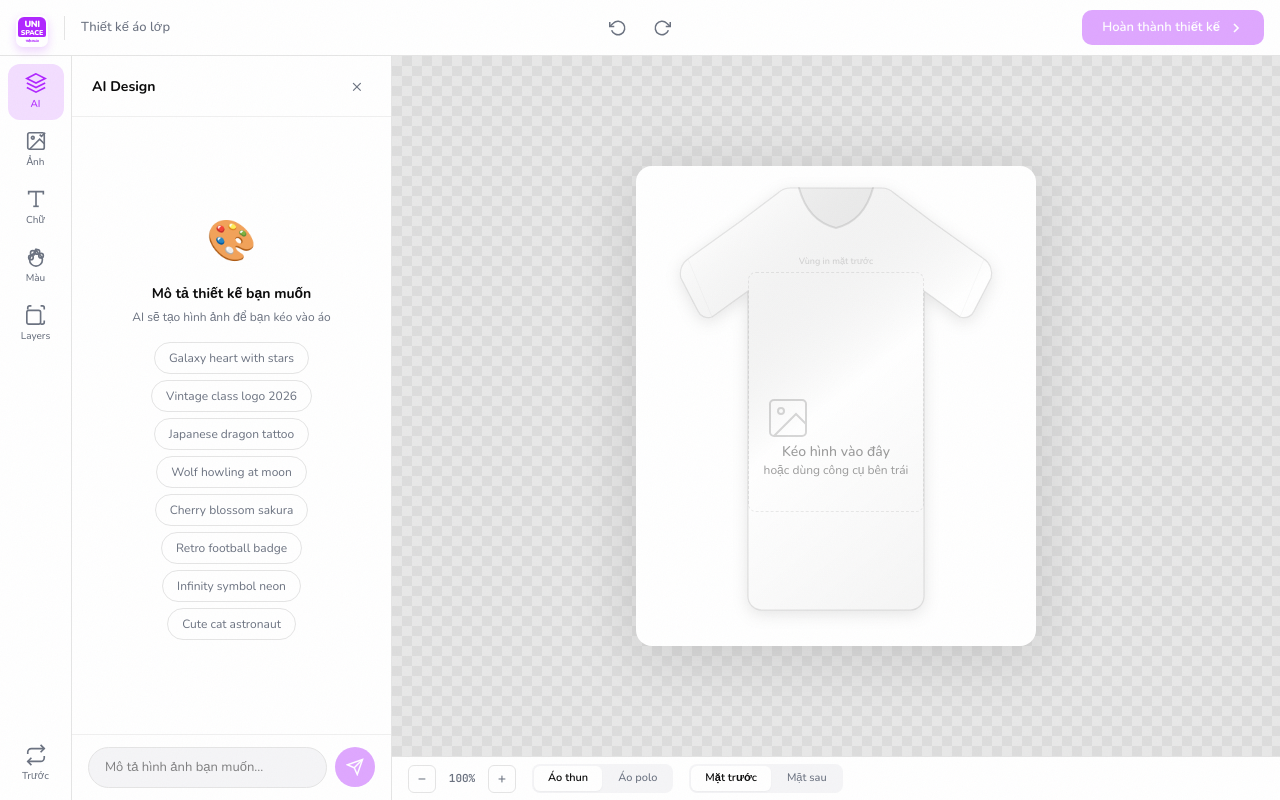
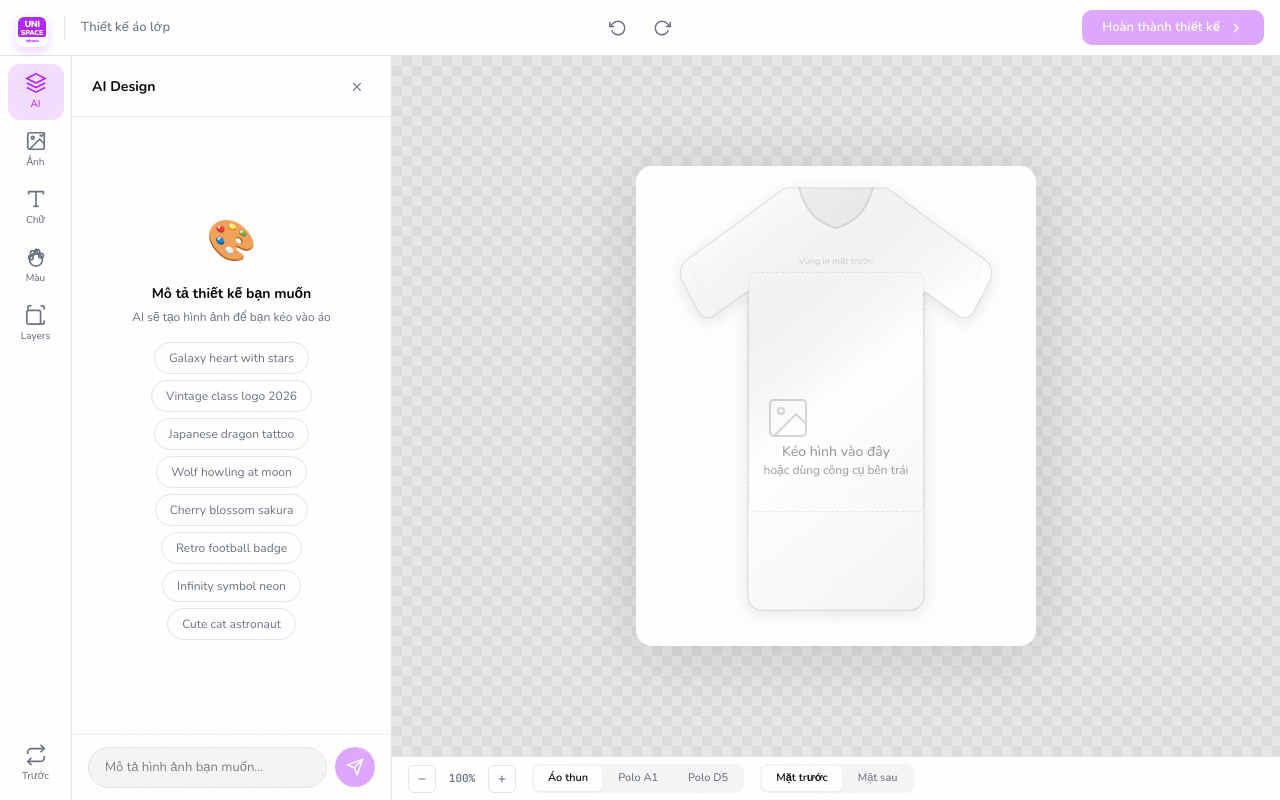
Before and after one commit to nleins5/UniSpaceAlter, a Next.js app: page /design in a window 1280 px wide. Built offline with nearby package versions, Linux system fonts and the light colour scheme.

Commit message:
feat: add 2 polo forms - A1 (same-color collar + V-piping) and D5 (dark collar + fold-down flaps)

```diff
--- a/src/app/design/page.tsx
+++ b/src/app/design/page.tsx
@@ -94,6 +94,69 @@ function TShirtSVG({ color, side = "front" }: { color: string; side?: "front" |
   );
 }
 
+// ── Form A1: same-color front collar + V-piping, dark back collar ──
+function PoloA1ShirtSVG({ color, side = "front" }: { color: string; side?: "front" | "back" }) {
+  const hex = color.replace('#', '');
+  const r = parseInt(hex.substring(0, 2), 16) || 255;
+  const g = parseInt(hex.substring(2, 4), 16) || 255;
+  const b = parseInt(hex.substring(4, 6), 16) || 255;
+  const isLight = (r * 299 + g * 587 + b * 114) / 1000 > 160;
+  const strokeColor = isLight ? "rgba(0,0,0,0.08)" : "rgba(255,255,255,0.06)";
+  const shadowColor = isLight ? "rgba(0,0,0,0.05)" : "rgba(0,0,0,0.12)";
+  const highlightColor = isLight ? "rgba(255,255,255,0.15)" : "rgba(255,255,255,0.05)";
+  const backCollarColor = isLight ? "#1a1a1a" : "#e8e8e8";
+  const backCollarStroke = isLight ? "#111111" : "#d0d0d0";
+  const backCollarTrim = isLight ? "#ffffff" : "rgba(255,255,255,0.4)";
+  const pipingColor = isLight ? "#f0e8dc" : "rgba(255,255,255,0.35)";
+  const buttonFill = isLight ? `rgba(${Math.max(0, r - 60)},${Math.max(0, g - 60)},${Math.max(0, b - 60)},0.7)` : "rgba(255,255,255,0.3)";
+  const bodyPath = side === "back"
+    ? "M200 38 L148 38 C142 38 137 40 134 44 L95 72 L40 115 C34 120 30 128 32 136 L50 168 C52 174 58 177 64 175 L105 145 L105 435 C105 443 111 449 119 449 L281 449 C289 449 295 443 295 435 L295 145 L336 175 C342 177 348 174 350 168 L368 136 C370 128 366 120 360 115 L305 72 L266 44 C263 40 258 38 252 38 L200 38Z"
+    : "M200 42 L148 42 C142 42 137 44 134 48 L95 76 L40 118 C34 123 30 131 32 139 L50 170 C52 176 58 179 64 177 L105 148 L105 435 C105 443 111 449 119 449 L281 449 C289 449 295 443 295 435 L295 148 L336 177 C342 179 348 176 350 170 L368 139 C370 131 366 123 360 118 L305 76 L266 48 C263 44 258 42 252 42 L200 42Z";
+  const gradId = `poloa1-${side}-fab`;
+  const filtId = `poloa1-${side}-shd`;
+
+  if (side === "back") {
+    return (
+      <svg width="100%" height="100%" viewBox="0 0 400 480" fill="none" xmlns="http://www.w3.org/2000/svg" className="mockup-svg">
+        <defs>
+          <linearGradient id={gradId} x1="0.3" y1="0" x2="0.7" y2="1"><stop offset="0%" stopColor={highlightColor} /><stop offset="100%" stopColor={shadowColor} /></linearGradient>
+          <filter id={filtId}><feDropShadow dx="0" dy="4" stdDeviation="8" floodOpacity="0.10" /></filter>
+        </defs>
+        <g filter={`url(#${filtId})`}>
+          <path d={bodyPath} fill={color} stroke={strokeColor} strokeWidth="1.2" />
+          <path d={bodyPath} fill={`url(#${gradId})`} />
+          <path d="M152 38 L152 12 Q156 4 176 1 Q190 -1 200 -1 Q210 -1 224 1 Q244 4 248 12 L248 38" fill={backCollarColor} stroke={backCollarStroke} strokeWidth="1.5" />
+          <line x1="153" y1="36" x2="247" y2="36" stroke={backCollarTrim} strokeWidth="2" />
+          <line x1="153" y1="33" x2="247" y2="33" stroke={backCollarTrim} strokeWidth="0.8" />
+        </g>
+      </svg>
+    );
+  }
+
+  return (
+    <svg width="100%" height="100%" viewBox="0 0 400 480" fill="none" xmlns="http://www.w3.org/2000/svg" className="mockup-svg">
+      <defs>
+        <linearGradient id={gradId} x1="0.3" y1="0" x2="0.7" y2="1"><stop offset="0%" stopColor={highlightColor} /><stop offset="100%" stopColor={shadowColor} /></linearGradient>
+        <filter id={filtId}><feDropShadow dx="0" dy="4" stdDeviation="8" floodOpacity="0.10" /></filter>
+      </defs>
+      <g filter={`url(#${filtId})`}>
+        <path d={bodyPath} fill={color} stroke={strokeColor} strokeWidth="1.2" />
+        <path d={bodyPath} fill={`url(#${gradId})`} />
+        {/* Same-color collar */}
+        <path d="M160 42 Q160 30 172 25 Q186 20 200 20 Q214 20 228 25 Q240 30 240 42" fill={color} stroke={strokeColor} strokeWidth="1" />
+        {/* V-neck piping */}
+        <line x1="190" y1="42" x2="198" y2="130" stroke={pipingColor} strokeWidth="2.5" />
+        <line x1="210" y1="42" x2="202" y2="130" stroke={pipingColor} strokeWidth="2.5" />
+        {/* Buttons */}
+        <circle cx="200" cy="60" r="4.5" fill={buttonFill} stroke={pipingColor} strokeWidth="0.8" />
+        <circle cx="200" cy="82" r="4.5" fill={buttonFill} stroke={pipingColor} strokeWidth="0.8" />
+        <circle cx="200" cy="104" r="4.5" fill={buttonFill} stroke={pipingColor} strokeWidth="0.8" />
+      </g>
+    </svg>
+  );
+}
+
+// ── Form D5: dark front collar with fold-down flaps, dark back collar ──
 function PoloShirtSVG({ color, side = "front" }: { color: string; side?: "front" | "back" }) {
   const hex = color.replace('#', '');
   const r = parseInt(hex.substring(0, 2), 16) || 255;
@@ -107,8 +170,6 @@ function PoloShirtSVG({ color, side = "front" }: { color: string; side?: "front"
   const backCollarColor = isLight ? "#1a1a1a" : "#e8e8e8";
   const backCollarStroke = isLight ? "#111111" : "#d0d0d0";
   const backCollarTrim = isLight ? "#ffffff" : "rgba(255,255,255,0.4)";
-  // Piping/trim on front V-neck
-  const pipingColor = isLight ? "#f0e8dc" : "rgba(255,255,255,0.35)";
   const buttonFill = isLight ? `rgba(${Math.max(0, r - 60)},${Math.max(0, g - 60)},${Math.max(0, b - 60)},0.7)` : "rgba(255,255,255,0.3)";
 
   // Oversized body path
@@ -204,7 +265,7 @@ function DesignCanvas({
   onDropImage: (image: AIImage, x: number, y: number) => void;
   side: "front" | "back";
   tshirtColor: string;
-  shirtType: "tshirt" | "polo";
+  shirtType: "tshirt" | "polo-a1" | "polo-d5";
   zoom: number;
 }) {
   const canvasRef = useRef<HTMLDivElement>(null);
@@ -414,7 +475,7 @@ function DesignCanvas({
         onDragLeave={handleDragLeave}
         onDrop={handleDrop}
       >
-        {shirtType === "polo" ? <PoloShirtSVG color={tshirtColor} side={side} /> : <TShirtSVG color={tshirtColor} side={side} />}
+        {shirtType === "polo-d5" ? <PoloShirtSVG color={tshirtColor} side={side} /> : shirtType === "polo-a1" ? <PoloA1ShirtSVG color={tshirtColor} side={side} /> : <TShirtSVG color={tshirtColor} side={side} />}
 
         {/* Print area guide */}
         <div className="canva-print-area">
@@ -472,7 +533,7 @@ export default function DesignPage() {
   const router = useRouter();
   const [side, setSide] = useState<"front" | "back">("front");
   const [tshirtColor, setTshirtColor] = useState("#ffffff");
-  const [shirtType, setShirtType] = useState<"tshirt" | "polo">("tshirt");
+  const [shirtType, setShirtType] = useState<"tshirt" | "polo-a1" | "polo-d5">("tshirt");
   const [elements, setElements] = useState<DesignElement[]>([]);
   const [selectedId, setSelectedId] = useState<string | null>(null);
   const [messages, setMessages] = useState<ChatMessage[]>([]);
@@ -1346,8 +1407,11 @@ export default function DesignPage() {
               <button onClick={() => setShirtType("tshirt")} className={shirtType === "tshirt" ? "active" : ""}>
                 Áo thun
               </button>
-              <button onClick={() => setShirtType("polo")} className={shirtType === "polo" ? "active" : ""}>
-                Áo polo
+              <button onClick={() => setShirtType("polo-a1")} className={shirtType === "polo-a1" ? "active" : ""}>
+                Polo A1
+              </button>
+              <button onClick={() => setShirtType("polo-d5")} className={shirtType === "polo-d5" ? "active" : ""}>
+                Polo D5
               </button>
             </div>
             <div className="canva-side-indicator">
@@ -1396,11 +1460,18 @@ export default function DesignPage() {
           <span>Thun</span>
         </button>
         <button
-          className={`canva-mobile-tab canva-mobile-side-tab ${shirtType === "polo" ? "active" : ""}`}
-          onClick={() => setShirtType("polo")}
+          className={`canva-mobile-tab canva-mobile-side-tab ${shirtType === "polo-a1" ? "active" : ""}`}
+          onClick={() => setShirtType("polo-a1")}
         >
           <svg viewBox="0 0 24 24" fill="none" stroke="currentColor" strokeWidth="2"><path d="M12 3L4 7v2l3-1v11h10V8l3 1V7l-8-4z" /><path d="M9 3l3 4 3-4" /></svg>
-          <span>Polo</span>
+          <span>A1</span>
+        </button>
+        <button
+          className={`canva-mobile-tab canva-mobile-side-tab ${shirtType === "polo-d5" ? "active" : ""}`}
+          onClick={() => setShirtType("polo-d5")}
+        >
+          <svg viewBox="0 0 24 24" fill="none" stroke="currentColor" strokeWidth="2"><path d="M12 3L4 7v2l3-1v11h10V8l3 1V7l-8-4z" /><path d="M9 3l3 4 3-4" /></svg>
+          <span>D5</span>
         </button>
         <div className="canva-mobile-tab-sep" />
         {([
--- a/src/app/order/page.tsx
+++ b/src/app/order/page.tsx
@@ -18,10 +18,10 @@ interface DesignElement {
 interface DesignData {
   elements: DesignElement[];
   tshirtColor: string;
-  shirtType?: "tshirt" | "polo";
+  shirtType?: "tshirt" | "polo-a1" | "polo-d5";
 }
 
-function OrderShirtSVG({ color, side = "front", shirtType = "tshirt" }: { color: string; side?: "front" | "back"; shirtType?: "tshirt" | "polo" }) {
+function OrderShirtSVG({ color, side = "front", shirtType = "tshirt" }: { color: string; side?: "front" | "back"; shirtType?: "tshirt" | "polo-a1" | "polo-d5" }) {
   const hex = color.replace('#', '');
   const r = parseInt(hex.substring(0, 2), 16) || 255;
   const g = parseInt(hex.substring(2, 4), 16) || 255;
@@ -44,7 +44,8 @@ function OrderShirtSVG({ color, side = "front", shirtType = "tshirt" }: { color:
     ? "M200 38 L148 38 C142 38 137 40 134 44 L95 72 L40 115 C34 120 30 128 32 136 L50 168 C52 174 58 177 64 175 L105 145 L105 435 C105 443 111 449 119 449 L281 449 C289 449 295 443 295 435 L295 145 L336 175 C342 177 348 174 350 168 L368 136 C370 128 366 120 360 115 L305 72 L266 44 C263 40 258 38 252 38 L200 38Z"
     : "M200 42 L148 42 C142 42 137 44 134 48 L95 76 L40 118 C34 123 30 131 32 139 L50 170 C52 176 58 179 64 177 L105 148 L105 435 C105 443 111 449 119 449 L281 449 C289 449 295 443 295 435 L295 148 L336 177 C342 179 348 176 350 170 L368 139 C370 131 366 123 360 118 L305 76 L266 48 C263 44 258 42 252 42 L200 42Z";
 
-  const bodyPath = shirtType === "polo" ? poloPath : tshirtPath;
+  const isPolo = shirtType === "polo-a1" || shirtType === "polo-d5";
+  const bodyPath = isPolo ? poloPath : tshirtPath;
   const gradId = `ord-fab-${shirtType}-${side}`;
   const filtId = `ord-shd-${shirtType}-${side}`;
 
@@ -72,8 +73,19 @@ function OrderShirtSVG({ color, side = "front", shirtType = "tshirt" }: { color:
             <path d="M170 30 C178 40 188 44 200 45 C212 44 222 40 230 30" fill="none" stroke={strokeColor} strokeWidth="1.5" />
           </>
         )}
-        {/* Polo collar */}
-        {shirtType === "polo" && side === "front" && (
+        {/* Polo collar - Form A1: same-color collar + V-piping */}
+        {shirtType === "polo-a1" && side === "front" && (
+          <>
+            <path d="M160 42 Q160 30 172 25 Q186 20 200 20 Q214 20 228 25 Q240 30 240 42" fill={color} stroke={strokeColor} strokeWidth="1" />
+            <line x1="190" y1="42" x2="198" y2="130" stroke={pipingColor} strokeWidth="2.5" />
+            <line x1="210" y1="42" x2="202" y2="130" stroke={pipingColor} strokeWidth="2.5" />
+            <circle cx="200" cy="60" r="4.5" fill={buttonFill} stroke={pipingColor} strokeWidth="0.8" />
+            <circle cx="200" cy="82" r="4.5" fill={buttonFill} stroke={pipingColor} strokeWidth="0.8" />
+            <circle cx="200" cy="104" r="4.5" fill={buttonFill} stroke={pipingColor} strokeWidth="0.8" />
+          </>
+        )}
+        {/* Polo collar - Form D5: dark collar with fold-down flaps */}
+        {shirtType === "polo-d5" && side === "front" && (
           <>
             <rect x="155" y="8" width="90" height="34" rx="3" fill={backCollarColor} stroke={backCollarStroke} strokeWidth="1" />
             <path d="M155 42 L155 20 L130 55 Q136 72 152 74 Q166 70 180 60 L193 48 Z" fill={backCollarColor} stroke={backCollarStroke} strokeWidth="1.2" strokeLinejoin="round" />
@@ -89,7 +101,8 @@ function OrderShirtSVG({ color, side = "front", shirtType = "tshirt" }: { color:
             <circle cx="200" cy="98" r="4" fill={buttonFill} />
           </>
         )}
-        {shirtType === "polo" && side === "back" && (
+        {/* Both polo forms: dark back collar */}
+        {isPolo && side === "back" && (
           <>
             <path d="M152 38 L152 12 Q156 4 176 1 Q190 -1 200 -1 Q210 -1 224 1 Q244 4 248 12 L248 38" fill={backCollarColor} stroke={backCollarStroke} strokeWidth="1.5" />
             <line x1="153" y1="36" x2="247" y2="36" stroke={backCollarTrim} strokeWidth="2" />
@@ -107,7 +120,7 @@ function PreviewCanvas({
   elements: DesignElement[];
   side: "front" | "back";
   tshirtColor: string;
-  shirtType: "tshirt" | "polo";
+  shirtType: "tshirt" | "polo-a1" | "polo-d5";
   canvasRef?: React.RefObject<HTMLDivElement | null>;
 }) {
   const sideElements = elements.filter((el) => el.side === side);
@@ -129,7 +142,7 @@ function PreviewCanvas({
 
 export default function OrderPage() {
   const [designData, setDesignData] = useState<DesignData | null>(null);
-  const [shirtType, setShirtType] = useState<"tshirt" | "polo">("tshirt");
+  const [shirtType, setShirtType] = useState<"tshirt" | "polo-a1" | "polo-d5">("tshirt");
   const [previewSide, setPreviewSide] = useState<"front" | "back">("front");
   const [isSubmitting, setIsSubmitting] = useState(false);
   const [submitted, setSubmitted] = useState(false);
@@ -307,7 +320,7 @@ export default function OrderPage() {
               <div className="order-preview-meta">
                 <div className="order-meta-chip">
                   <svg width="11" height="11" viewBox="0 0 24 24" fill="none" stroke="currentColor" strokeWidth="2"><path d="M12 3L4 7v2l3-1v11h10V8l3 1V7l-8-4z" /></svg>
-                  {shirtType === "polo" ? "Áo polo" : "Áo thun"}
+                  {shirtType === "polo-d5" ? "Polo D5" : shirtType === "polo-a1" ? "Polo A1" : "Áo thun"}
                 </div>
                 <div className="order-meta-chip">
                   <style>{`.order-preview-dot { background-color: ${designData.tshirtColor}; border-color: ${designData.tshirtColor === '#ffffff' ? '#ddd' : 'transparent'}; }`}</style>
```
